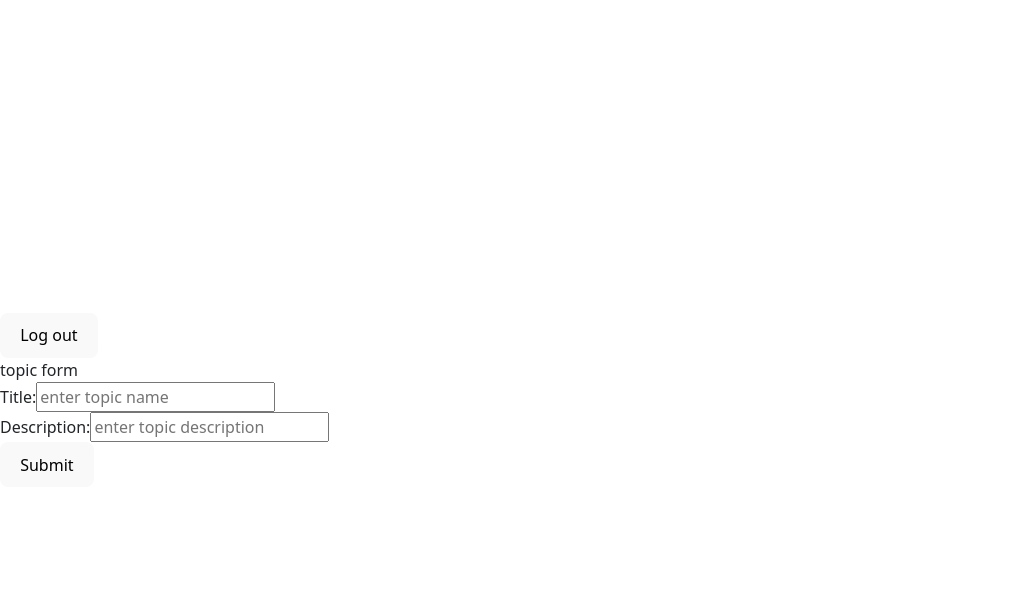
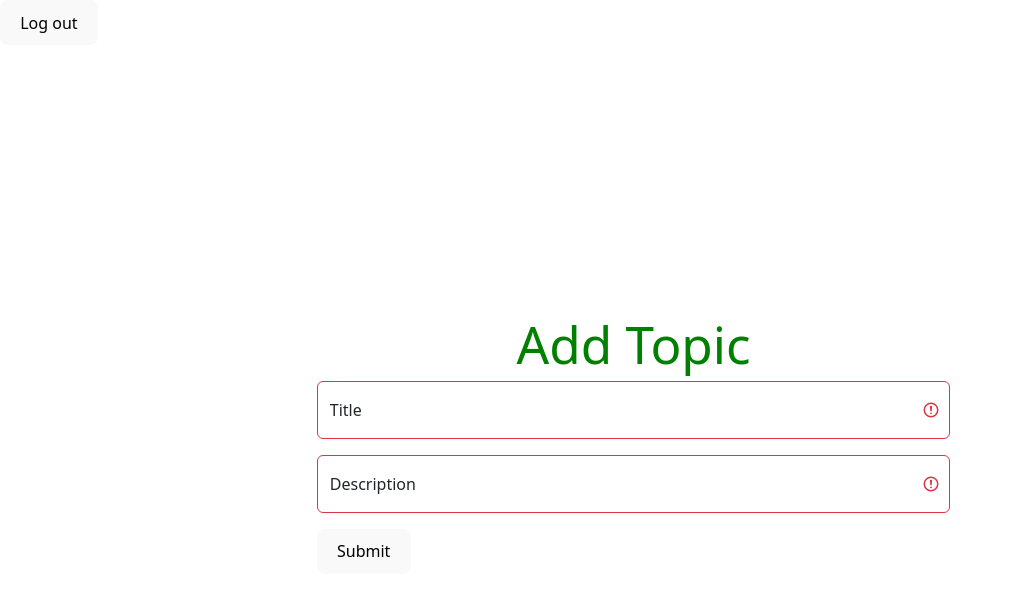
Before and after one commit to pethoburr/blog-admin, a React (Vite) app: page /form in a window 1280 px wide. Shown: the top 596 px of the page, without its empty margins (0-1012 px from the left). Built offline with nearby package versions, Linux system fonts and the light colour scheme.

Commit message:
updated form styles

```diff
--- a/src/App.css
+++ b/src/App.css
@@ -34,6 +34,11 @@ form {
 .btn-primary:hover {
   color: white;
   background-color: green;
+}
+
+h1 {
+  text-align: center;
+  color: green;
 }
 
 h2 {
@@ -96,3 +101,66 @@ a {
   align-self: center;
   height: max-content;
 }
+
+.postForm {
+  display: flex;
+  flex-direction: column;
+  width: 80%;
+}
+
+.postformContainer {
+  display: flex;
+  justify-content: center;
+  align-items: center;
+  width: 99vw;
+  height: 100vh;
+}
+
+input, textarea, select {
+  margin-bottom: 1rem;
+}
+
+.submitBtn {
+  width: max-content;
+}
+
+.yes {
+  color: green;
+}
+
+.yes, .no {
+  text-align: center;
+  font-weight: 700;
+  font-size: 1.5rem;
+}
+
+.no {
+  text-align: center;
+  color: red;
+}
+
+.editNdlt {
+  display: flex;
+  justify-content: center;
+}
+
+.topicItem {
+  display: flex;
+  border: 2px solid #ddd;
+  margin-bottom: 1rem;
+  padding: 1rem;
+  justify-content: space-between;
+}
+
+.btns {
+  display: flex;
+  flex-direction: column;
+}
+
+.topicForm {
+  display: flex;
+  justify-content: center;
+  align-items: center;
+  width: 99vw;
+  height: 100vh;
+}
--- a/src/components/Home.jsx
+++ b/src/components/Home.jsx
@@ -132,6 +132,7 @@ const Home = () => {
                   <button onClick={() => {editPost(post._id)}} className='editPost'>Edit Post</button>
                   <button className='dltPost' onClick={() => {deletePost(post._id)}}>Delete Post</button>
                 </div>
+                {post.published ? <div className='yes'>PUBLISHED</div> : <div className='no'>NOT PUBLISHED</div>}
               </div>
                 <ul className="comments">
                   <h4>Comments</h4>
--- a/src/components/Postform.jsx
+++ b/src/components/Postform.jsx
@@ -106,30 +106,34 @@ const Postform = () => {
 
     return(
         <>
-            <form onSubmit={(e) => {handleSubmit(e)}}>
-                <label htmlFor='title'>Title:
-                    <input type='text' name='title' id='title' required placeholder='enter title' value={title ? title : ''} onChange={(e) => {handleTitleChange(e)}} />
-                </label>
-                <label htmlFor='text'>text:
-                    <textarea type='text' name='text' id='text' required placeholder='enter text' value={text ? text : ''} onChange={(e) => {handleTextChange(e)}} />
-                </label>
-                <label htmlFor='topic'>topic:
-                    <select type='text' name='topic' id='topic' required value={topic} onChange={(e) => {handleTopicChange(e)}}>
-                       {topics.length > 0 && topics.map((ting) => {
+        <div className="postformContainer">
+        <form className='postForm' onSubmit={(e) => {handleSubmit(e)}}>
+            <h1>{ title === '' ? 'Add Post' : 'Update Post'}</h1>
+                <div className="form-floating">
+                <input type='text' name='title' id='title' className='form-control' required placeholder='enter title' value={title ? title : ''} onChange={(e) => {handleTitleChange(e)}} />
+                    <label htmlFor='title'>Title </label>
+                </div>
+                 <div className="form-floating">
+                 <textarea type='text' name='text' id='text' className='form-control' required placeholder='enter text' value={text ? text : ''} onChange={(e) => {handleTextChange(e)}} />
+                    <label htmlFor='text'>text</label>
+                </div>
+                <label htmlFor='topic'>topic
+                    <select type='text' name='topic' className='form-select' id='topic' required value={topic} onChange={(e) => {handleTopicChange(e)}}>
+                        {topics.length > 0 && topics.map((ting) => {
                             return(
                                 <>
-                                    <option></option>
                                     <option value={ting._id}>{ting.title}</option>
                                 </>
                             )
-                       })}
+                        })}
                     </select>
                 </label>
-                <label htmlFor='published'>published:
-                    <input type='checkbox' name='published' id='published' value={published ? published : ''} onChange={(e) => {handlePublishedChange(e)}} />
+                <label htmlFor='published'>published
+                    <input type='checkbox' name='published' id='published' defaultChecked={published} onChange={(e) => {handlePublishedChange(e)}} />
                 </label>
-                <button type='submit'>Submit</button>
+                <button type='submit' className='submitBtn'>Submit</button>
             </form>
+        </div>
         </>
     )
 }
--- a/src/components/Topic.jsx
+++ b/src/components/Topic.jsx
@@ -60,23 +60,29 @@ const Topic = () => {
     return(
         <>
             <button onClick={() => logOut()}>Log Out</button>
-            <div>topics</div>
-            <ul>
+            <div className="topiContainer">
+                <h1>topics</h1>
+                <Link to='/form' className='addTopic'>Add topic</Link>
+                <ul className='topicList'>
                     {arr.length > 0 && arr.map((topic) => {
                         return(
                         <>
-                        <div>
-                            <p>{topic.title}</p>
-                            <p>{topic.description}</p>
+                            <li className='topicItem'>
+                                <div className="tnd">
+                                    <p className='topicTitle'>{topic.title}</p>
+                                    <p className='topicDescription'>{topic.description}</p>
+                                </div>
+                                <div className="btns">
                                     <button onClick={() => editTopic(topic._id)}>Edit</button>
                                     <button onClick={() => dltTopic(topic._id)}>Delete</button>
                                 </div>
+                            </li>
                         </>
                         )
                     })}
                     { dltErr && <p>{dltErr}</p>}
-                <Link to='/form'>Add topic</Link>
                 </ul>
+            </div>
         </>
     )
 }
--- a/src/components/TopicForm.jsx
+++ b/src/components/TopicForm.jsx
@@ -8,6 +8,8 @@ const TopicForm = () => {
     const { id } = useParams()
     const [title, setTitle] = useState('')
     const [description, setDescription] = useState('')
+    const [titleError, setTitleError] = useState(false)
+    const [descriptionErr, setDescriptionErr] = useState(false)
     const { token, logout } = useContext(AuthContext)
 
     const handleSubmit = (e) => {
@@ -82,19 +84,37 @@ const TopicForm = () => {
         }
     },[])
 
+    useEffect(() => {
+        if (title === '') {
+            setTitleError(true)
+        } else {
+            setTitleError(false)
+        }
+
+        if (description === '') {
+            setDescriptionErr(true)
+        } else {
+            setDescriptionErr(false)
+        }
+    },[title, description])
+
     return(
         <>
             <button onClick={() => logOut()}>Log out</button>
-            <div>topic form</div>
-            <form onSubmit={(e) => handleSubmit(e)}>
-                <label htmlFor='title'>Title:
-                    <input type='text' id='title' name='title' value={title ? title : ''} onChange={(e) => handleTitleChange(e)} placeholder='enter topic name' />
-                </label>
-                <label htmlFor='description'>Description:
-                    <input type='text' id='description' name='description' value={description ? description : ''} onChange={(e) => handleDescriptionChange(e)} placeholder='enter topic description' />
-                </label>
-                <button type='submit'>Submit</button>
-            </form>
+            <div className='topicForm'>
+                <form className='tf' onSubmit={(e) => handleSubmit(e)}>
+                    <h1>{ id ? 'Update Topic' : 'Add Topic'}</h1>
+                    <div className="form-floating">
+                        <input type='text' id='title' className={ titleError ? 'form-control is-invalid' : 'form-control is-valid'} name='title' value={title ? title : ''} onChange={(e) => handleTitleChange(e)} placeholder='enter topic name' />
+                        <label htmlFor='title'>Title</label>
+                    </div>
+                    <div className="form-floating">
+                        <input type='text' id='description' className={ descriptionErr ? 'form-control is-invalid' : 'form-control is-valid'} name='description' value={description ? description : ''} onChange={(e) => handleDescriptionChange(e)} placeholder='enter topic description' />
+                        <label htmlFor='description'>Description</label>
+                    </div>
+                    <button type='submit' className='submitBtn'>Submit</button>
+                </form>
+            </div>
         </>
     )
 }
```
Lines whose indentation alone changed are shown as unchanged.
